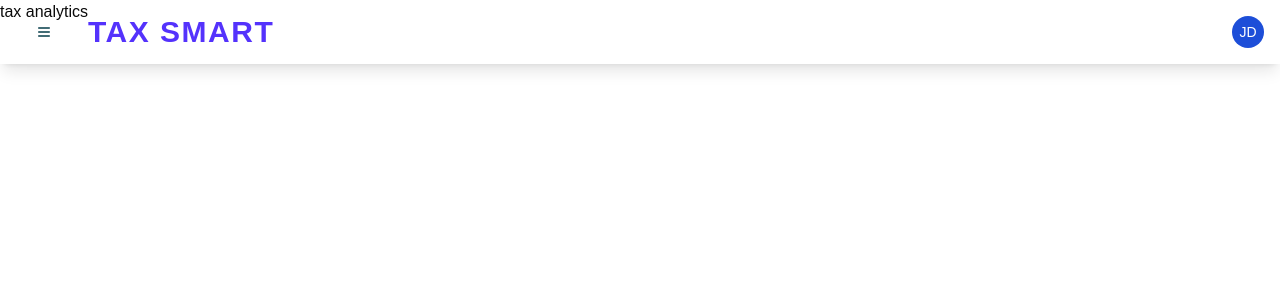
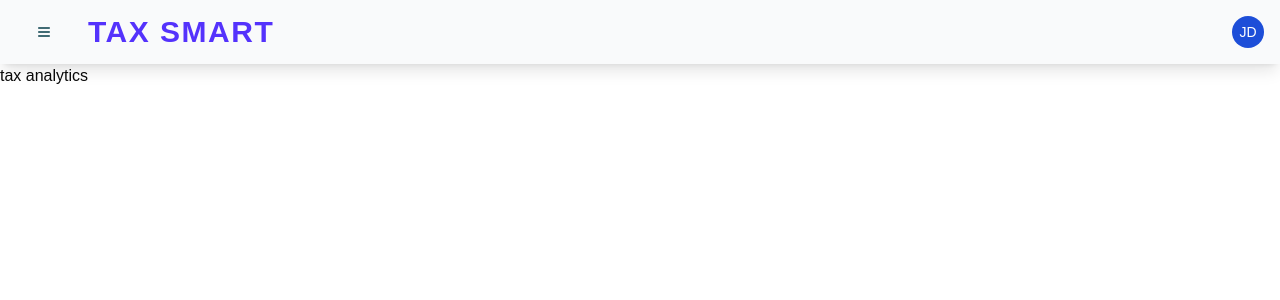
Before and after one commit to Geesehacks-2025/Tax-Smart-Frontend, a Next.js app: page /tax-analytics in a window 1280 px wide. Shown: the top 300 px of the page. Built offline with nearby package versions, Linux system fonts and the light colour scheme.

Commit message:
fix: update title bar positioning and layout structure

```diff
--- a/app/components/title-bar.tsx
+++ b/app/components/title-bar.tsx
@@ -18,7 +18,7 @@ const TitleBar = () => {
   };
 
   return (
-    <nav className="w-full fixed bg-gray50 text-black shadow-lg">
+    <nav className="z-50 w-full fixed top-0 left-0 bg-gray-50 text-black shadow-lg">
       <div className="w-full mx-auto px-4 justify-between flex">
         <div className="flex flex-start h-16">
           {/* Left - Menu Dropdown */}
--- a/app/layout.tsx
+++ b/app/layout.tsx
@@ -27,9 +27,7 @@ export default function RootLayout({
     <html lang="en">
       <body className={`${geistSans.variable} ${geistMono.variable} antialiased`}>
         <TitleBar />
-        <div className="flex flex-col min-h-screen">
-          <main className="flex-1">{children}</main>
-        </div>
+        <main className="mt-16 z-0">{children}</main>
       </body>
     </html>
   );
```
